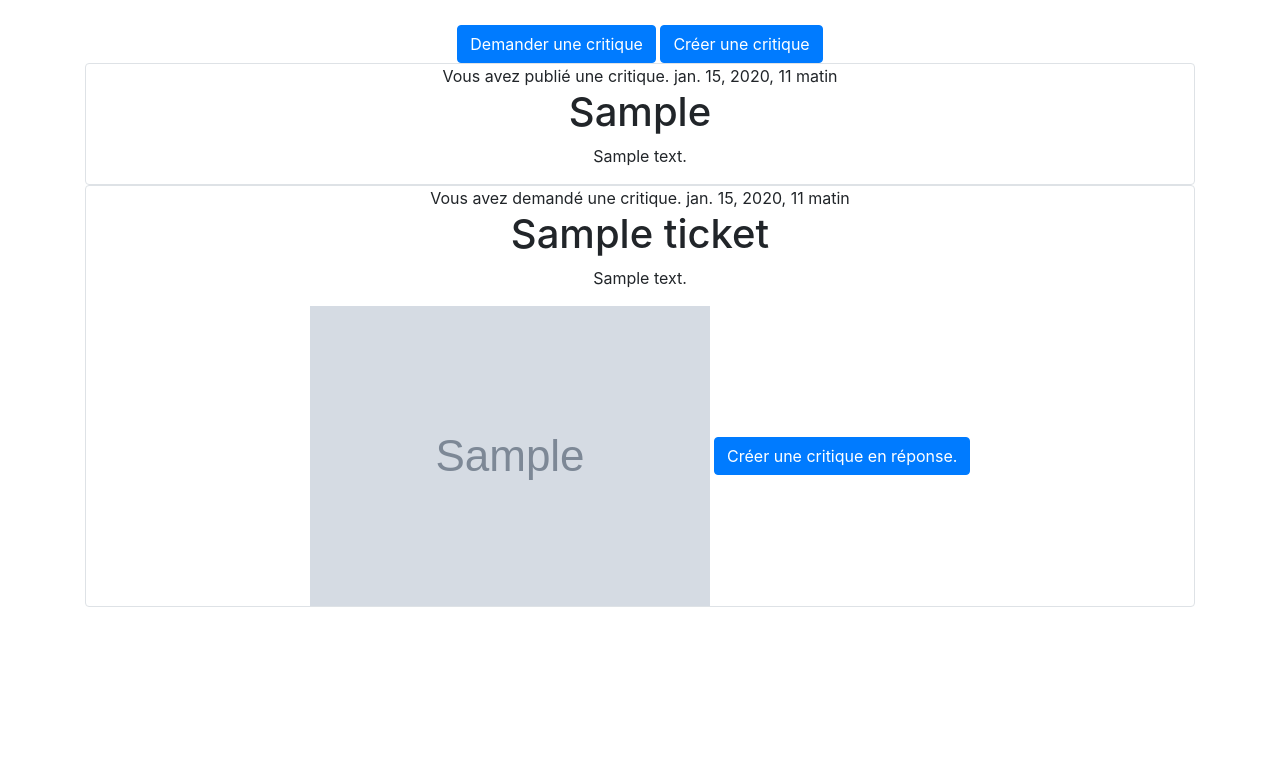
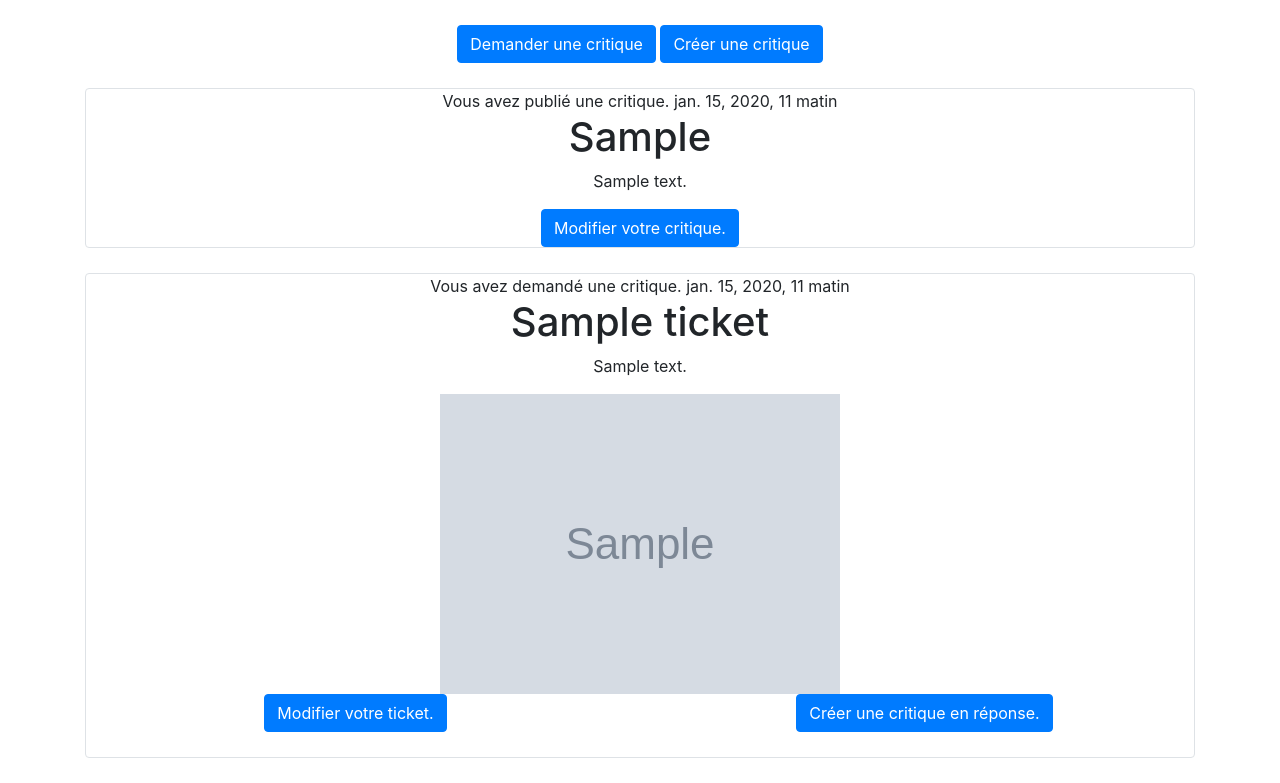
Before and after one commit to CorleoneDany/OPC-9, a Django app: page /flux/ in a window 1280 px wide. Shown: the part 56-839 px from the top of the page. Before the commit the page ends 663 px from the top, so only its background shows below. Run offline with Django 3.2, Linux system fonts and the light colour scheme; a user stored in the database is signed in; tables that the repository leaves empty hold one stand-in row (values such as "Sample post"); grey boxes marked "Sample" are stand-in pictures; some libraries are stand-ins or nearby versions.

Commit message:
Modifs reviews + tickets ok, reponses ticket en cours
Refacto majeure de views.py pour la simplicité de gestion des requêtes

Custom css, ajout de propriété

Ajout de fichiers html

Modif des urls pour prendre les id en param

```diff
--- a/OPC9/LITReview/static/css/custom.css
+++ b/OPC9/LITReview/static/css/custom.css
@@ -7,3 +7,7 @@
     margin-left: auto;
     margin-right: auto;
 }
+
+.bottom_space{
+    margin-bottom: 25px;
+}
--- a/OPC9/LITReview/templates/create_review.html
+++ b/OPC9/LITReview/templates/create_review.html
@@ -8,7 +8,8 @@
     <h1>Créer une critique.</h1>
     <form action="." method="POST" class="form-group">
         {% csrf_token %}
-        {{ form|crispy }}
+        {{ ticket_form|crispy }}
+        {{ review_form|crispy }}
         <div class= "text-center">
             <button type="submit" class="btn btn-primary">Créer une critique.</button>
         </div>
--- a/OPC9/LITReview/templates/flux.html
+++ b/OPC9/LITReview/templates/flux.html
@@ -3,7 +3,7 @@
 {% block content %}
 
 <div class="container text-center">
-    <div>
+    <div class="bottom_space">
         <button type="button" onclick="location.href='/new_ticket'" class="btn btn-primary">Demander une critique</button>
         <button type="button"  onclick="location.href='/new_review'" class="btn btn-primary">Créer une critique</button>
     </div>
@@ -16,7 +16,6 @@
             {% endif %}
         {% endfor %}
     </div>
-
 </div>
 
 {% endblock %}}
--- a/OPC9/LITReview/templates/navbar.html
+++ b/OPC9/LITReview/templates/navbar.html
@@ -25,16 +25,16 @@
                     </li>
                     {% if user.is_authenticated %}
                     <li class="nav-item">
-                        <a class="nav-link" href="flux">Flux</a>
+                        <a class="nav-link" href="/flux">Flux</a>
                     </li>
                     <li class="nav-item">
-                        <a class="nav-link" href="#">Posts</a>
+                        <a class="nav-link" href="/profile">Posts</a>
                     </li>
                     <li class="nav-item">
-                        <a class="nav-link" href="#">Abonnements</a>
+                        <a class="nav-link" href="/subscriptions">Abonnements</a>
                     </li>
                     <li class="nav-item">
-                        <a class="nav-link" href="logout">Se déconnecter</a>
+                        <a class="nav-link" href="/logout">Se déconnecter</a>
                     </li>
                     {% endif %}
                 </ul>
--- a/OPC9/LITReview/templates/review_view.html
+++ b/OPC9/LITReview/templates/review_view.html
@@ -1,4 +1,4 @@
-<div class="border rounded">
+<div class="border rounded bottom_space">
     <div class="justify-content-between flex">
     {% if post.user.id == request.user.id %}
             <text> Vous avez publié une critique. </text>
@@ -14,6 +14,11 @@
         {% endfor %}
     </div>
     <p> {{ post.body }} </p>
-    {% if post.ticket %}
-    {% endif %}
+    {% if post.user.id == request.user.id %}
+    <div class="col">
+        <form action="/update_review/{{post.id}}" method="GET">
+            <button type="submit" class="btn btn-primary">Modifier votre critique.</button>
+        </form>
+    </div>
+{% endif %}
 </div>
--- a/OPC9/LITReview/templates/ticket_view.html
+++ b/OPC9/LITReview/templates/ticket_view.html
@@ -1,18 +1,32 @@
 {% load static %}
 
-<div class="border rounded">
+<div class="border rounded bottom_space">
     <div class="justify-content-between flex">
     {% if post.user.id == request.user.id %}
-            <text> Vous avez demandé une critique. </text>
+        <text> Vous avez demandé une critique. </text>
     {% else %}
-            <text> {{ post.user}} a demandé une critique. </text>
+        <text> {{ post.user}} a demandé une critique. </text>
     {% endif %}
-            <text> {{ post.time_created }}
+        <text> {{ post.time_created }}
     </div>
     <h1> {{ post.title }} </h1>
     <p> {{ post.description }} </p>
     {% if post.image %}
         <img src="{{post.image.url}}" class="img-fluid" alt="Image du ticket : {{ post.title }}">
     {% endif %}
-    <button type="button" class="btn btn-primary">Créer une critique en réponse.</button>
+    <div class="row">
+        {% if post.user.id == request.user.id %}
+            <div class="col">
+                <form action="/update_ticket/{{post.id}}" method="GET">
+                    <button type="submit" class="btn btn-primary">Modifier votre ticket.</button>
+                </form>
+            </div>
+        {% endif %}
+            <div class="col">
+                <form action="/new_review/{{post.id}}" method="GET">
+                    <button type="submit" class="btn btn-primary bottom_space">Créer une critique en réponse.</button>
+                </form>
+            </div>
+    </div>
+
 </div>
--- a/OPC9/LITReview/views.py
+++ b/OPC9/LITReview/views.py
@@ -4,8 +4,8 @@ from django.contrib.auth import login, logout, authenticate
 from django.contrib.auth.forms import UserCreationForm, AuthenticationForm
 from django.views.generic import TemplateView
 
-from .forms import ReviewForm, TicketForm
-from .models import Ticket, Review, User
+from .forms import ReviewForm, TicketForm, UserFollowsForm
+from .models import Ticket, Review, User, UserFollows
 from django.db.models import CharField, Value
 
 from itertools import chain
@@ -14,18 +14,24 @@ from itertools import chain
 
 
 def home(request):
+    if request.user.is_authenticated:
+        return redirect('/flux')
+
     form = AuthenticationForm()
     if request.method == 'POST':
         form = AuthenticationForm(data=request.POST)
-        print(form)
         if form.is_valid():
-            username = form.cleaned_data.get('username')
-            password = form.cleaned_data.get('password')
-            user = authenticate(username=username, password=password)
-            login(request, user)
+            connect_user(request, form)
             return redirect('flux')
 
     return render(request, 'index.html', {"form": form})
+
+
+def connect_user(request, form):
+    username = form.cleaned_data.get('username')
+    password = form.cleaned_data.get('password')
+    user = authenticate(username=username, password=password)
+    login(request, user)
 
 
 def register(request):
@@ -49,41 +55,64 @@ def disconnect(request):
 
 
 def profile(request):
-    reviews = get_users_viewable_reviews(request.user)
-    # returns queryset of reviews
-    reviews = reviews.annotate(content_type=Value('REVIEW', CharField()))
-
-    tickets = get_users_viewable_tickets(request.user)
-    # returns queryset of tickets
-    tickets = tickets.annotate(content_type=Value('TICKET', CharField()))
-
-    # combine and sort the two types of posts
+    reviews = get_user_reviews(request)
+    tickets = get_user_posts(request)
     posts = sort_posts(reviews, tickets)
-    print(posts)
 
     return render(request, 'profile.html', {'posts': posts})
 
 
-def create_review(request, id_review=None):
+def update_review(request, id_review=None):
     review_instance = Review.objects.get(
-        id_review) if id_review is not None else None
-    if request.method == 'GET':
-        form = ReviewForm(instance=review_instance)
-        return render(request, 'create_review.html', {"form": form})
+        pk=id_review)
+    ticket_instance = Ticket.objects.get(
+        pk=review_instance.ticket.id)
+
+    if request.method == 'GET' and ticket_instance:
+        review_form = ReviewForm(instance=review_instance)
+        review_id = review_instance.id
+        post = ticket_instance
+        return render(request, 'update_review.html', {"review_form": review_form, "post": post, "review_id": review_id})
 
     elif request.method == 'POST':
-        form = ReviewForm(data=request.POST, instance=review_instance)
-        if form.is_valid():
-            validated_form = form.save(commit=False)
-            validated_form.user = request.user
-            validated_form.save()
+        review_form = ReviewForm(data=request.POST, instance=review_instance)
+        if review_form.is_valid():
+            review_form.save()
             return redirect('flux')
-    return render(request, 'create_review.html', {"form": form})
 
 
-def create_ticket(request, id_article=None):
+def respond_to_ticket(request, id_ticket=None):
+    pass
+
+
+def create_review(request):
+    review_form = ReviewForm()
+    ticket_form = TicketForm()
+
+    # create review and ticket
+    if request.method == 'POST':
+        review_form = ReviewForm(data=request.POST)
+        ticket_form = TicketForm(data=request.POST)
+        if review_form.is_valid() and ticket_form.is_valid():
+            save_new_review(ticket_form, request, review_form)
+            return redirect('flux')
+
+    return render(request, 'create_review.html', {"review_form": review_form, "ticket_form": ticket_form})
+
+
+def save_new_review(ticket_form, request, review_form):
+    validated_ticket = ticket_form.save(commit=False)
+    validated_ticket.user = request.user
+    validated_ticket.save()
+    validated_review = review_form.save(commit=False)
+    validated_review.ticket = Ticket.objects.last()
+    validated_review.user = request.user
+    validated_review.save()
+
+
+def create_ticket(request, id_ticket=None):
     ticket_instance = Ticket.objects.get(
-        id_article) if id_article is not None else None
+        pk=id_ticket) if id_ticket is not None else None
     if request.method == 'GET':
         form = TicketForm(instance=ticket_instance)
         return render(request, 'create_ticket.html', {"form": form})
@@ -91,15 +120,33 @@ def create_ticket(request, id_article=None):
     elif request.method == 'POST':
         form = TicketForm(data=request.POST)
         if form.is_valid():
-            validated_form = form.save(commit=False)
-            validated_form.user = request.user
-            validated_form.save()
+            save_ticket(request, form)
             return redirect('flux')
     return render(request, 'create_ticket.html', {"form": form})
 
 
+def update_ticket(request, id_ticket=None):
+    ticket_instance = Ticket.objects.get(
+        pk=id_ticket) if id_ticket is not None else None
+    if request.method == 'GET':
+        ticket_form = TicketForm(instance=ticket_instance)
+        ticket_id = ticket_instance.id
+        return render(request, 'update_ticket.html', {"ticket_form": ticket_form, "ticket_id": ticket_id})
+
+    elif request.method == 'POST':
+        ticket_form = TicketForm(data=request.POST, instance=ticket_instance)
+        if ticket_form.is_valid():
+            ticket_form.save()
+            return redirect('flux')
+
+
+def save_ticket(request, form):
+    validated_form = form.save(commit=False)
+    validated_form.user = request.user
+    validated_form.save()
+
+
 def flux(request):
-
     posts = get_all_posts()
     return render(request, 'flux.html', {"posts": posts})
 
@@ -118,5 +165,33 @@ def sort_posts(reviews, tickets):
     )
 
 
+def get_user_posts(request):
+    return Ticket.objects.filter(user=request.user)
+
+
+def get_user_reviews(request):
+    return Review.objects.filter(user=request.user)
+
+
+def subscriptions(request):
+    followers = return_all_followers(request)
+    followings = return_all_followings(request)
+    form = UserFollowsForm()
+    if request.method == 'POST' and form.is_valid():
+        validated_form = form.save(commit=False)
+        validated_form.user = request.user
+        validated_form.save()
+        return redirect('flux')
+    return render(request, 'subscriptions.html', {"form": form, "followers": followers, "followings": followings})
+
+
+def return_all_followers(request):
+    return UserFollows.objects.filter(user=request.user)
+
+
+def return_all_followings(request):
+    return UserFollows.objects.filter(followed_user=request.user)
+
+
 def print_all_posts(reviews, tickets):
     print(sort_posts(reviews, tickets))
--- a/OPC9/OPC9/urls.py
+++ b/OPC9/OPC9/urls.py
@@ -27,8 +27,11 @@ urlpatterns = [
     path('register/', views.register, name='register'),
     path('profile/', views.profile, name='profile'),
     path('flux/', views.flux, name='flux'),
+    path('subscriptions/', views.subscriptions, name='subscriptions'),
     path('new_ticket/', views.create_ticket, name='new_ticket'),
-    path('new_ticket/<int:id_ticket>', views.create_ticket, name='new_ticket'),
+    path('update_ticket/<int:id_ticket>',
+         views.update_ticket, name='update_ticket'),
     path('new_review/', views.create_review, name='new_review'),
-    path('new_review/<int:id_review>', views.create_review, name='new_review'),
+    path('update_review/<int:id_review>',
+         views.update_review, name='update_review'),
 ] + static(settings.MEDIA_URL, document_root=settings.MEDIA_ROOT)
```
Also changed, not shown: OPC9/LITReview/admin.py (+9 -3 lines), OPC9/LITReview/forms.py (+6 -3 lines), OPC9/LITReview/templates/profile.html (+8 -28 lines), OPC9/LITReview/templates/subscriptions.html (added, +48 -0 lines), OPC9/LITReview/templates/update_review.html (added, +28 -0 lines), OPC9/LITReview/templates/update_ticket.html (added, +21 -0 lines), OPC9/LITReview/static/img/tag-couvertures-livres-2.jpg (renamed from OPC9/tag-couvertures-livres-2.jpg).
